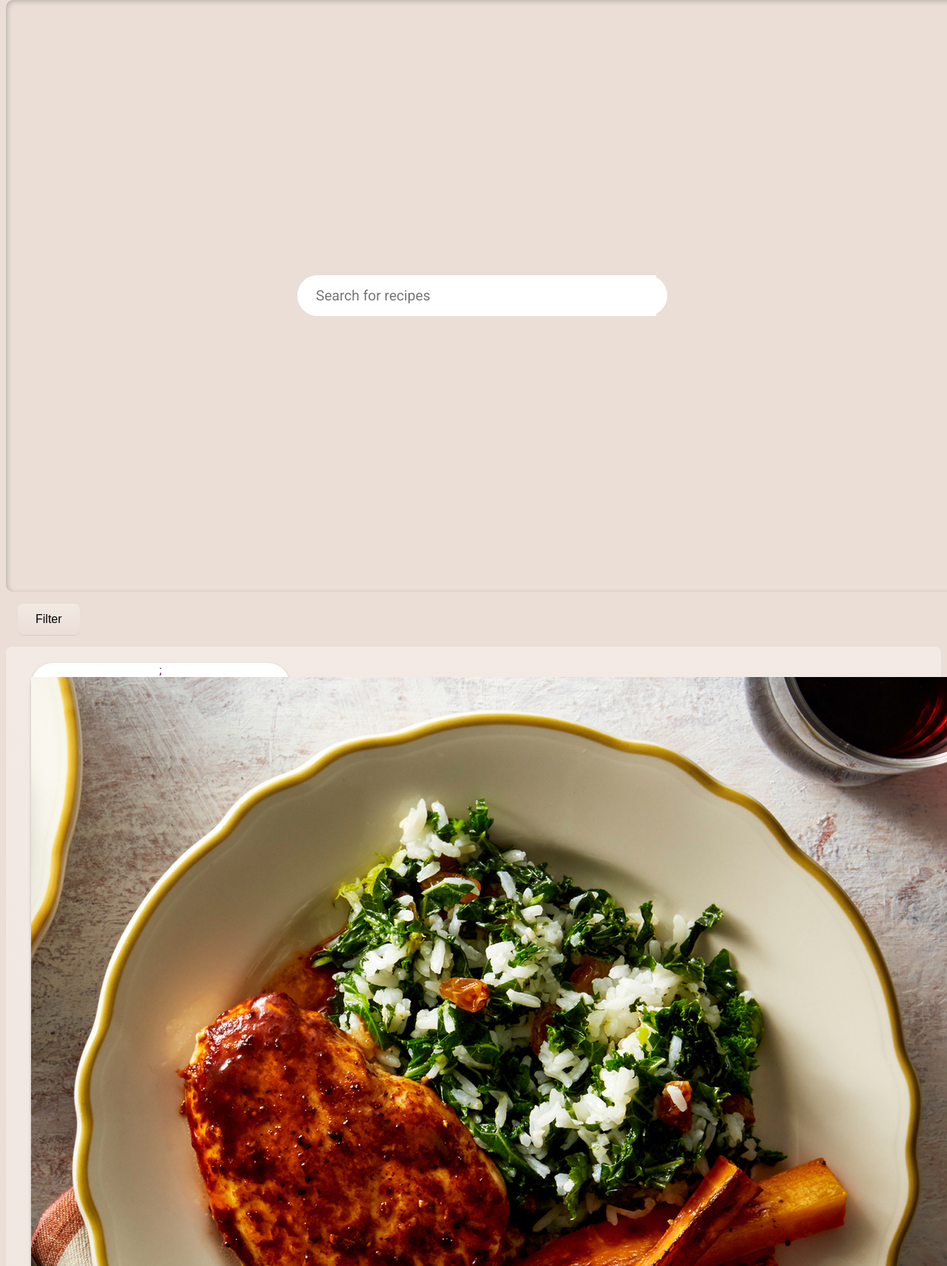
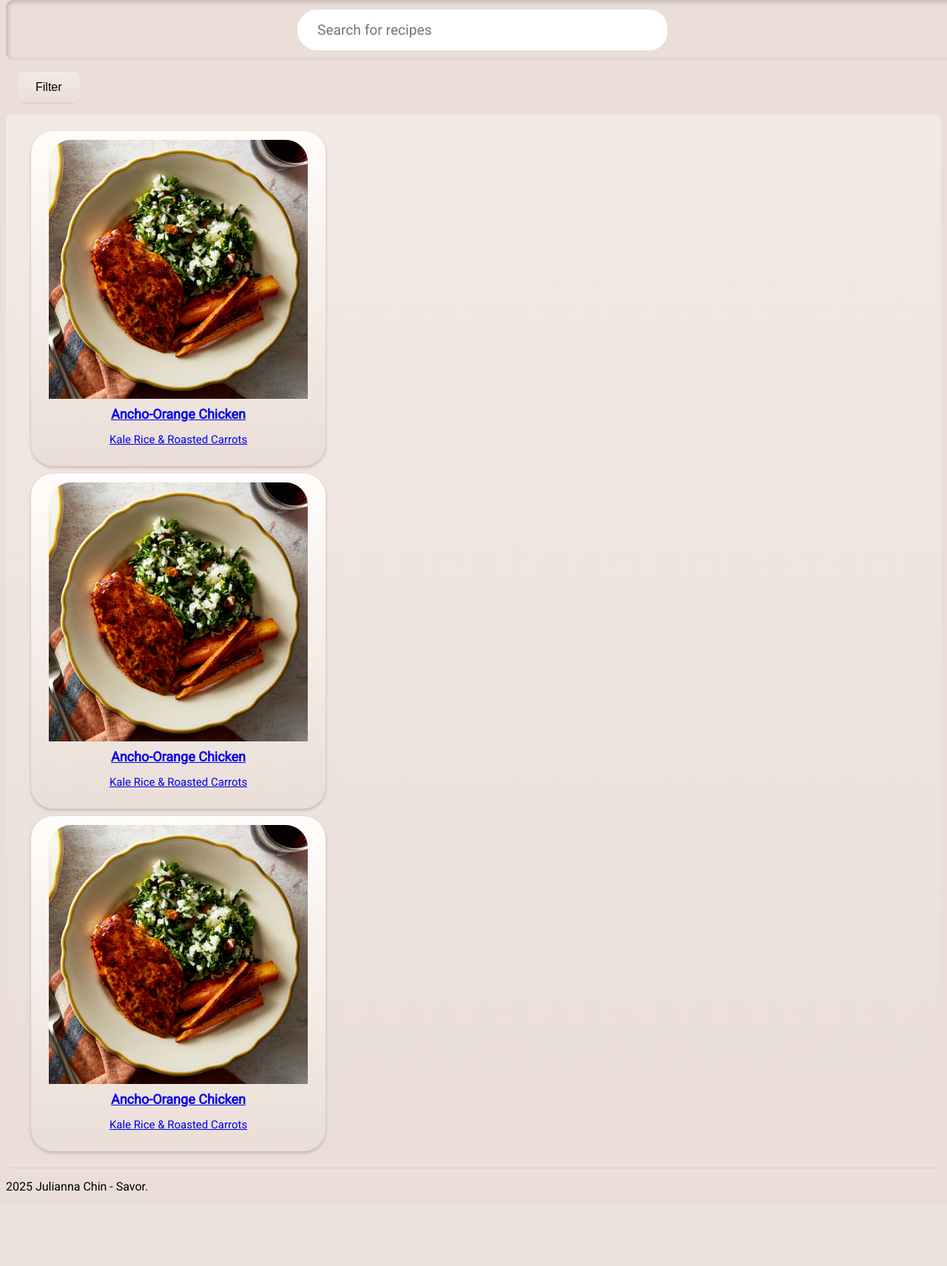
Before and after one commit to juliannac1/idm-232-jc4738, a PHP site: page / in a window 1280 px wide. Shown: the part 209-1920 px from the top of the page at 74% size. After the commit the page ends 1819 px from the top, so only its background shows below. Run offline with PHP 8.4, Linux system fonts and the light colour scheme.

Commit message:
recipe card

```diff
--- a/index.html
+++ b/index.html
@@ -36,32 +36,35 @@
     </div>
   </div>
     <div class="recipes">
-      <a href="">
-        <div class="recipe-card">;
-        <img src="images/ancho.jpg" alt="recipe image">;
-        <h2> Ancho-Orange Chicken</h2>;
-        <h3> Kale Rice & Roasted Carrots</h3>;
-      </a>
-      <a href="">
-        <div class="recipe-card">;
-        <img src="images/ancho.jpg" alt="recipe image">;
-        <h2> Ancho-Orange Chicken</h2>;
-        <h3> Kale Rice & Roasted Carrots</h3>;
-      </a>
-      <a href="">
-        <div class="recipe-card">;
-        <img src="images/ancho.jpg" alt="recipe image">;
-        <h2> Ancho-Orange Chicken</h2>;
-        <h3> Kale Rice & Roasted Carrots</h3>;
-      </a>
+
+        <div class="recipe-card">
+          <a href="recipe.html">
+            <img src="images/ancho.jpg" alt="recipe image">
+            <h2> Ancho-Orange Chicken</h2>
+            <h3> Kale Rice & Roasted Carrots</h3>
+          </a>
+        </div>
+        <div class="recipe-card">
+          <a href="recipe.html">
+            <img src="images/ancho.jpg" alt="recipe image">
+            <h2> Ancho-Orange Chicken</h2>
+            <h3> Kale Rice & Roasted Carrots</h3>
+          </a>
+        </div>
+        <div class="recipe-card">
+          <a href="recipe.html">
+            <img src="images/ancho.jpg" alt="recipe image">
+            <h2> Ancho-Orange Chicken</h2>
+            <h3> Kale Rice & Roasted Carrots</h3>
+          </a>
+        </div>
+
+    </div>
     </div>
 
-
-        <div class="rec">
-            <img src="" alt="">
-            <p>hey</p>
-        </div>
-        </div>
+    <footer class="footer">
+      <p>2025 Julianna Chin - Savor.</p>
+    </footer>
     </div>
     <script src="script.js"></script>
 </body>
--- a/style.css
+++ b/style.css
@@ -169,10 +169,52 @@ nav{
   box-shadow: 0 1px 1px rgba(0, 0, 0, 0.078);
 
 }
+.recipe-card {
+  margin: 10px;
+  border: none;
+  text-align: center;
+  border-radius: 30px;
+  box-shadow: 0px 2px 4px rgba(0, 0, 0, 0.2);
+  max-width: 350px;
+  height: auto;
+  transition: transform 0.3s ease-in-out;
+  background: linear-gradient(to bottom, #fff9f56d, #EADED7);
+  padding: 0.75rem 1.5rem;
+  font-size: 1rem;
+  cursor: pointer;
+  box-shadow: 0 1px 1px rgba(0, 0, 0, 0.078);
+}
+
+.recipe-card:hover {
+  transform: scale(1.05);
+  cursor: pointer;
+}
+
+.recipe-card img {
+  width: 100%;
+  height: auto;
+  border-top-left-radius: 30px;
+  border-top-right-radius: 30px;
+}
+
+.recipe-card h2 {
+  margin-top: 10px;
+  font-size: 18px;
+  padding: 0px 35px;
+}
+
+.recipe-card h3 {
+  font-size: 15px;
+  margin-bottom: 15px;
+  padding: 0px 45px;
+  font-weight: 500;
+  color: var(--darkgreen);
+}
+
 
 .search-bar {
   width: 100%;
-  height: 100%;
+  height: auto;
   display: flex;
   align-items: center;
   justify-content: center;
@@ -189,19 +231,19 @@ form {
 
 form input {
   flex: 1;
-  border: 4px solid var(--darkgreen);
+  border: 2px solid white;
   outline: none;
   border-radius: 2rem 0rem 0rem 2rem;
   padding: 25px;
   font-size: 1.2rem;
   font-family: "Roboto-Regular", sans-serif;
-  color: var(--charcoal);
+  color: black;
 }
 
 form button {
-  background: var(--darkgreen);
+  background: white;
   padding: 25px;
-  border: 4px solid var(--darkgreen);
+  border: 2px solid white;
   outline: none;
   color: white;
   cursor: pointer;
@@ -210,7 +252,7 @@ form button {
   display: flex;
   align-items: center;
   justify-content: center;
-  margin-left: -35px;
+  margin-left: -32px;
 }
 
 .recipe-card {
```
